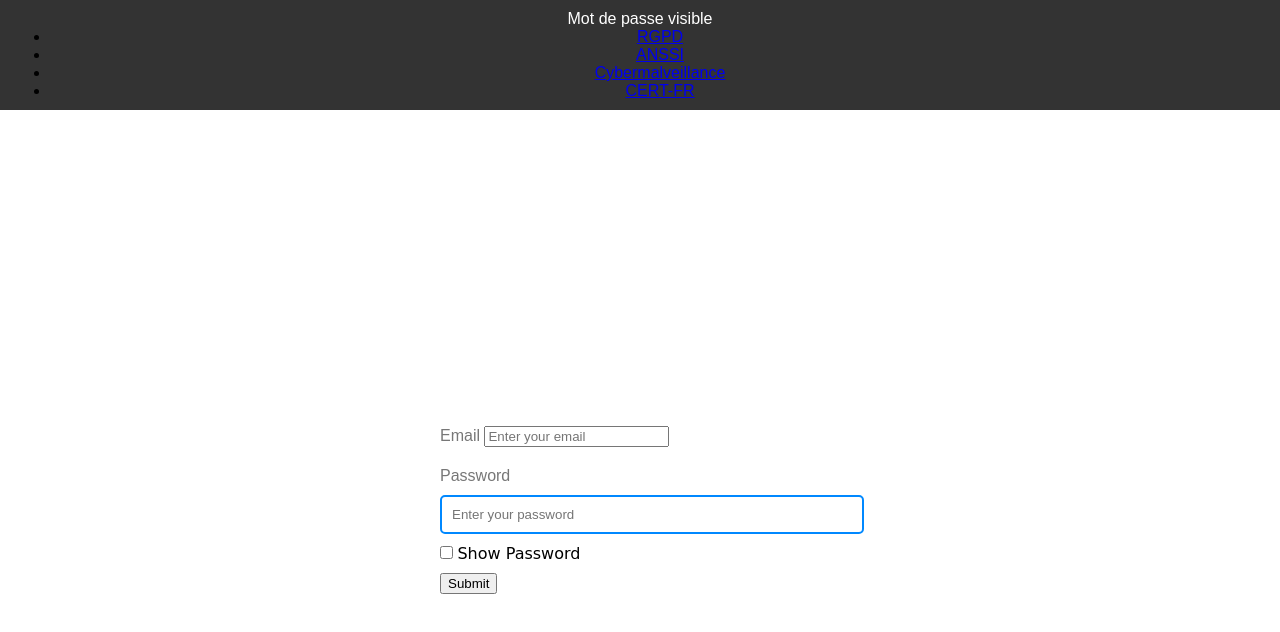
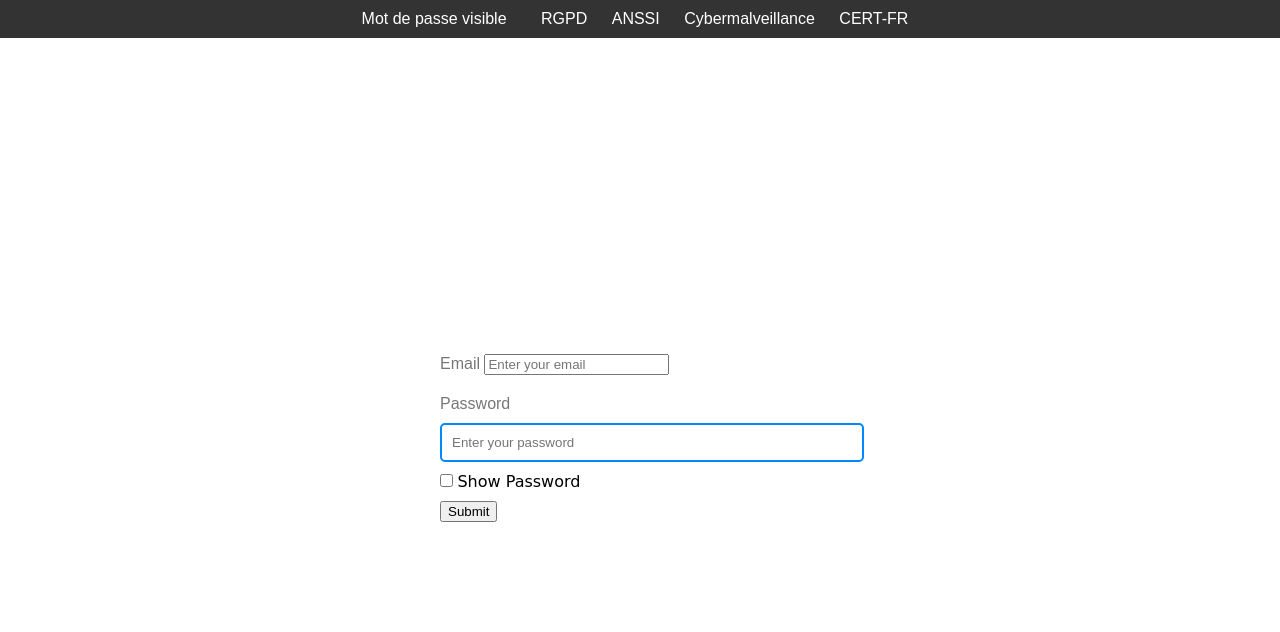
Before and after one commit to cmk-lucas/mot_de_passe_visble, a plain HTML site: page index.html in a window 1280 px wide. Drawn offline with Linux system fonts and the light colour scheme.

Commit message:
nav css rajout de liens

```diff
--- a/style.css
+++ b/style.css
@@ -15,6 +15,30 @@ body {
 .password-status {
     color: white;
     font-size: 16px;
+    display: inline-block; /* Pour aligner correctement */
+    margin-right: 20px; /* Espacement avec les liens */
+}
+
+.nav-links {
+    display: inline-block; /* Permet d'afficher les liens sur la même ligne */
+    margin: 0;
+    padding: 0;
+    list-style: none;
+}
+
+.nav-links li {
+    display: inline; /* Affiche les éléments de la liste en ligne */
+    margin: 0 10px; /* Espacement entre les liens */
+}
+
+.nav-links a {
+    color: white;
+    text-decoration: none;
+    transition: color 0.3s;
+}
+
+.nav-links a:hover {
+    color: #4CAF50; /* Change la couleur au survol */
 }
 form {
     width: 100%;
```
